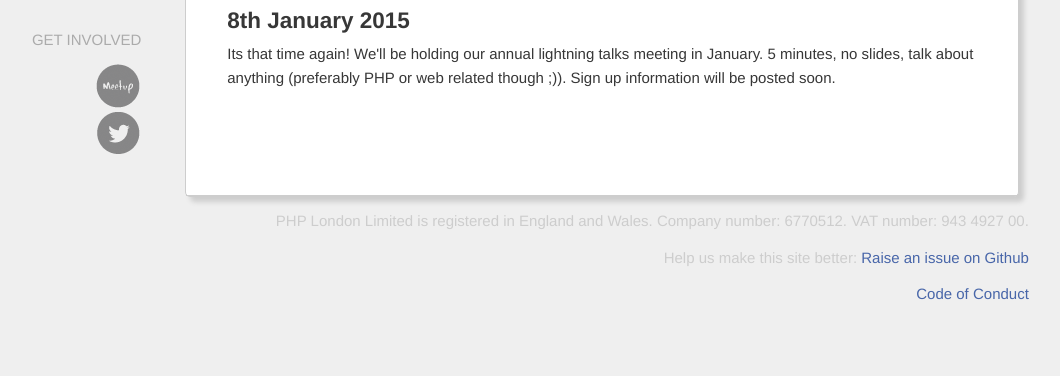
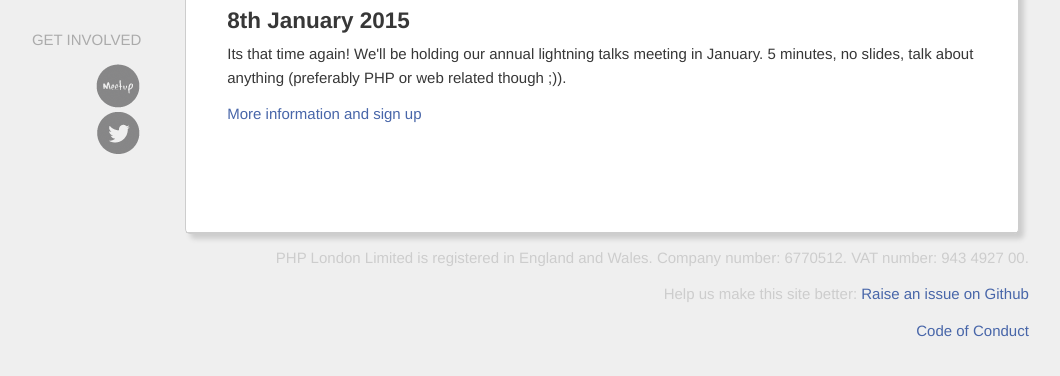
Before and after one commit to phplondon/phplondon.github.io, a Jekyll site: the page built from _posts/2015-01-08-lightning-talks.html, in a window 1280 px wide, cut to the strip 353-729 px from the top of the page. Shown: the whole strip, without its empty margins (180-1240 px from the left). Built offline with Jekyll 4.4.1, drawn with Linux system fonts in a browser that asks for light colours.

Commit message:
Add google form for sign up

```diff
--- a/_posts/2015-01-08-lightning-talks.html
+++ b/_posts/2015-01-08-lightning-talks.html
@@ -3,4 +3,5 @@ layout:  talk
 title:   "Lightning Talks"
 meetup:
 ---
-<p>Its that time again! We'll be holding our annual lightning talks meeting in January. 5 minutes, no slides, talk about anything (preferably PHP or web related though ;)). Sign up information will be posted soon.</p>
+<p>Its that time again! We'll be holding our annual lightning talks meeting in January. 5 minutes, no slides, talk about anything (preferably PHP or web related though ;)).</p>
+<p><a href="https://docs.google.com/forms/d/1fMXa0GC0iwXVIxJiyzq9Etfd3J5zEMZyMbFnr5ULnKM/viewform">More information and sign up</a></p>
```
